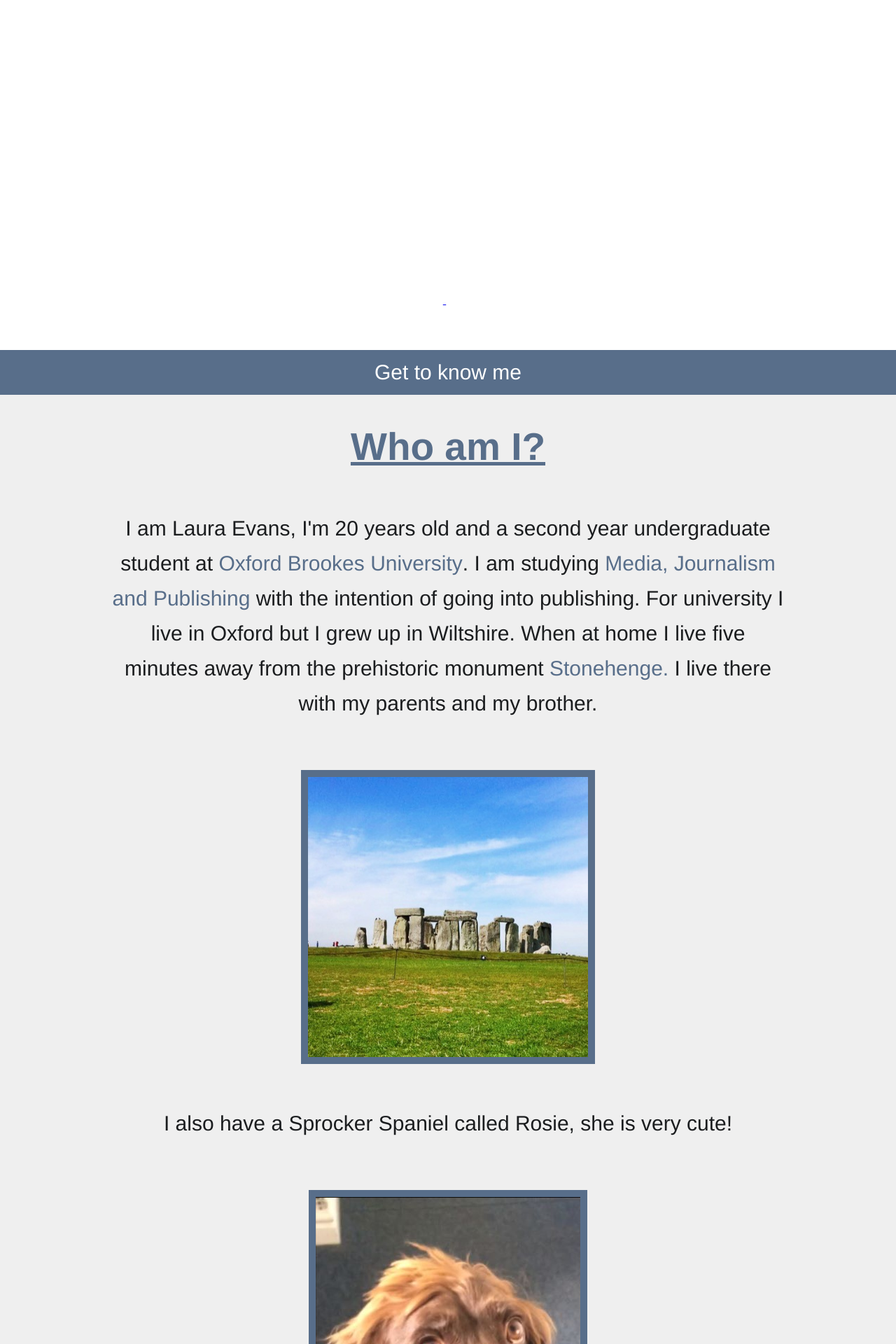
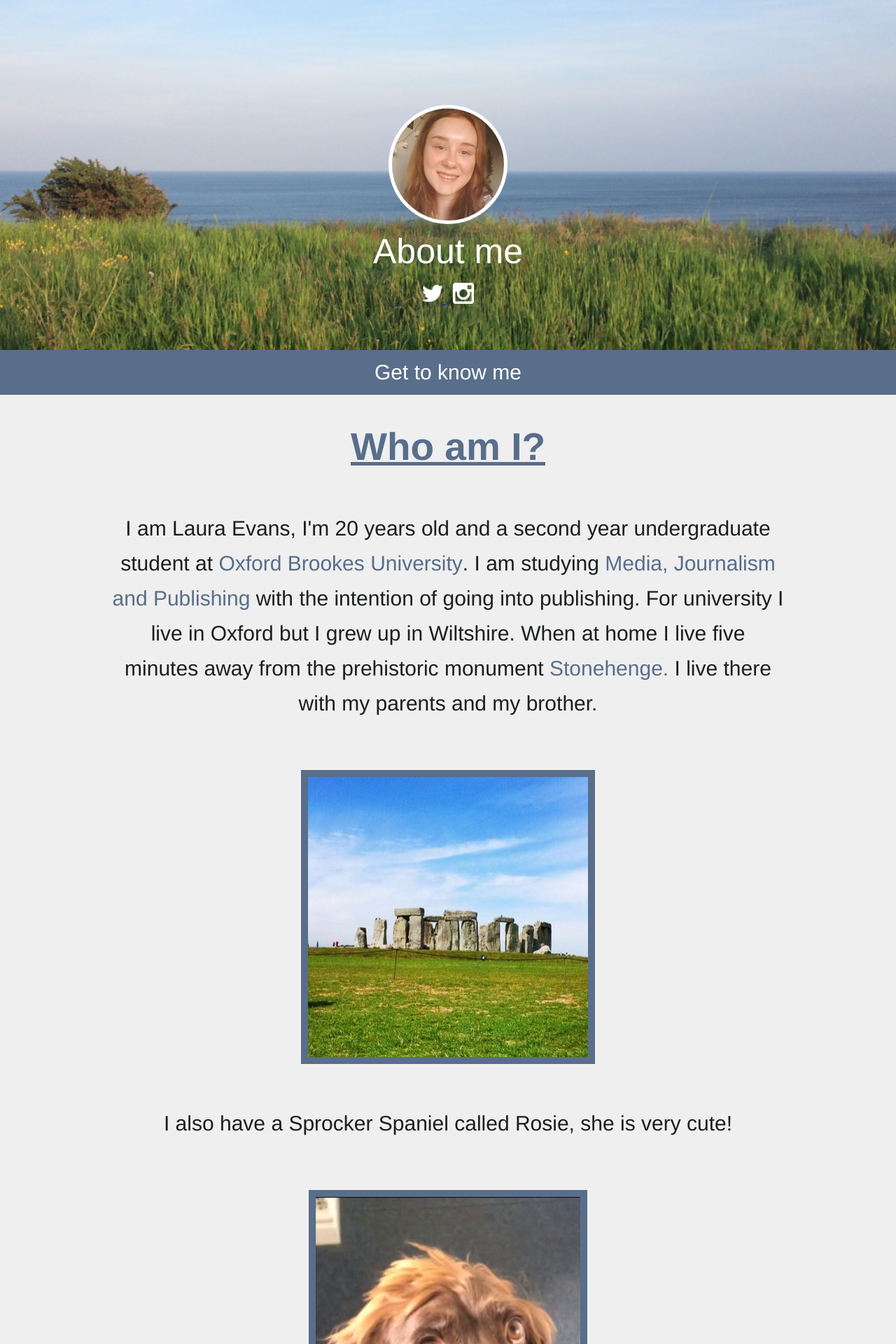
Before and after one commit to Laura-Evans/MoviePosters, a Jekyll site: the page aboutme/index.html, which Jekyll copies as it is, in a window 1280 px wide. Shown: the top 1920 px of the page at 70% size. Built offline with Jekyll 4.4.1, drawn with Linux system fonts in a browser that asks for light colours.

Commit message:
Update styles.css

```diff
--- a/aboutme/css/styles.css
+++ b/aboutme/css/styles.css
@@ -8,7 +8,7 @@ body {
 .introduction_section {
 	height: 500px;
 	width: 100%;
-	background-image: url("img/BournemouthBeach.jpg");
+	background-image: url("../img/BournemouthBeach.jpg");
 	background-size: cover;
 }
 
@@ -17,7 +17,7 @@ body {
 }
 
 .profile_picture {
-	background-image: url("img/Laura_Evans.jpg");
+	background-image: url("../img/Laura_Evans.jpg");
 	background-position: center;
 	width: 160px;
 	height: 160px;
@@ -122,6 +122,37 @@ body {
 	margin: 20px auto 0 auto;
 }
 
+.tooltip {
+  position: relative;
+  display: inline-block;
+  border-bottom: 1px #586e8a;
+	font-size: 30px;
+	font-weight: 300;
+	line-height: 50px;
+}
+
+.tooltip .tooltiptext {
+  visibility: hidden;
+  width: 320px;
+  background-color: #586e8a;
+  color: white;
+  text-align: center;
+  padding: 5px 0;
+  border-radius: 6px;
+
+  position: absolute;
+  z-index: 1;
+}
+
+.tooltip:hover .tooltiptext {
+  visibility: visible;
+}
+</style>
+
+<div class="tooltip">Hover over me
+  <span class="tooltiptext">Tooltip text</span>
+</div>
+
 .Goodreads {
 	background-color:#586e8a;
 	width: 100%;
```
